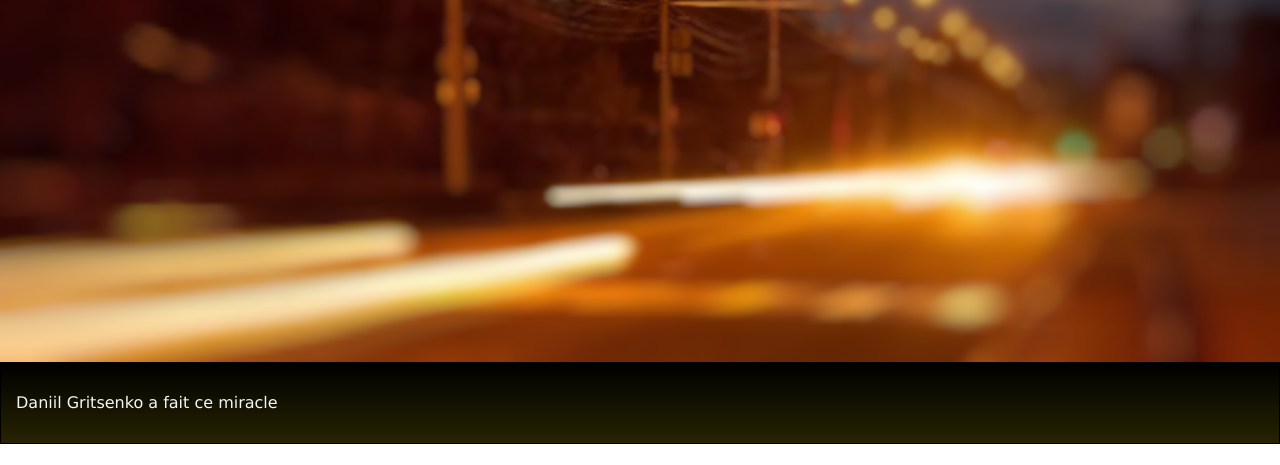
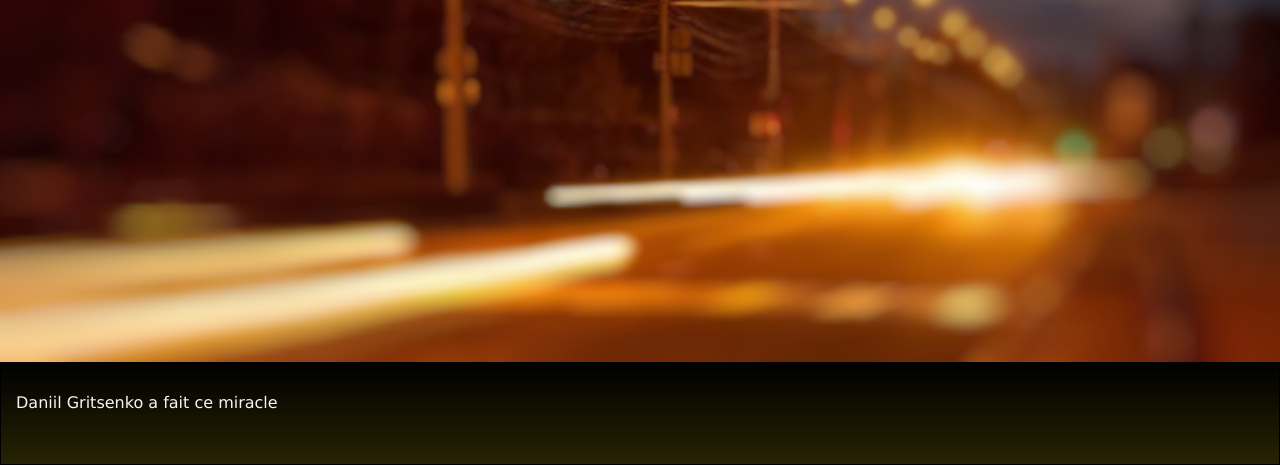
Before and after one commit to Kooba-ai/project, a plain HTML site: page index.html in a window 1280 px wide. Shown: the part 509-974 px from the top of the page. Before the commit the page ends 953 px from the top, so only its background shows below. Drawn offline with Linux system fonts and the light colour scheme.

Commit message:
Update style.css

```diff
--- a/style.css
+++ b/style.css
@@ -82,7 +82,7 @@ a {
     color: whitesmoke;
 }
 .footer{
-    height: 80px;
+    height: 101px;
     background: linear-gradient(rgb(0, 0, 0), rgb(39, 35, 3));
     text-align: start;
     border: 1px black solid
```
